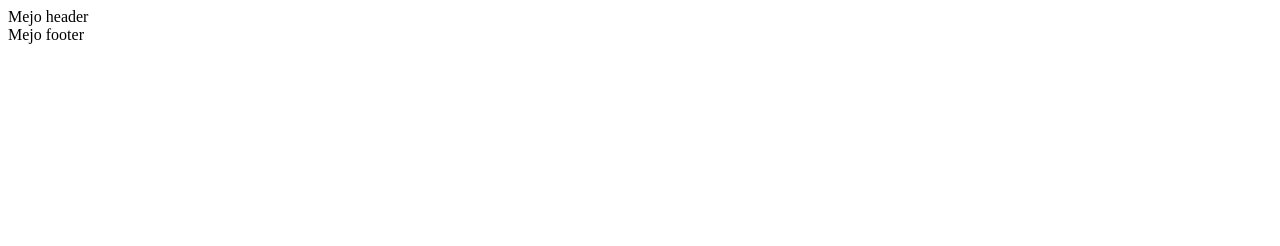
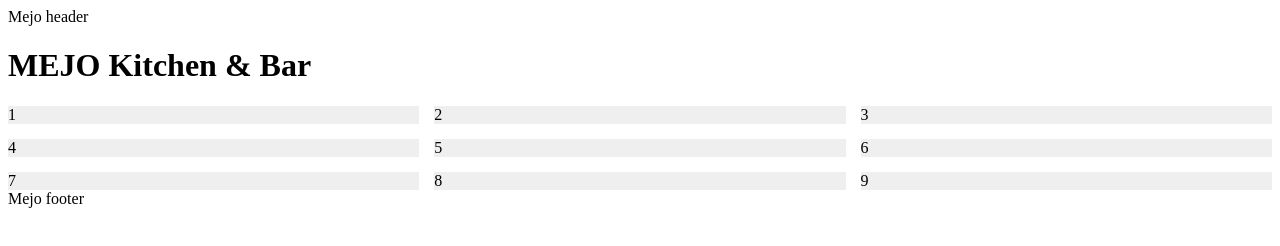
Before and after one commit to FechiF/mejotest, a plain HTML site: page index.html in a window 1280 px wide. Drawn offline with Linux system fonts and the light colour scheme.

Commit message:
updated styles

```diff
--- a/index.html
+++ b/index.html
@@ -9,7 +9,20 @@
   </head>
   <body>
     <header>Mejo header</header>
-    <div id="main"></div>
+    <div id="main">
+      <h1>MEJO Kitchen & Bar</h1>
+      <div class="main-grid">
+        <div>1</div>
+        <div>2</div>
+        <div>3</div>
+        <div>4</div>
+        <div>5</div>
+        <div>6</div>
+        <div>7</div>
+        <div>8</div>
+        <div>9</div>
+      </div>
+    </div>
     <footer>Mejo footer</footer>
     <script src="mejo.js"></script>
   </body>
--- a/styles.css
+++ b/styles.css
@@ -0,0 +1,11 @@
+.main-grid {
+  display: flex;
+  width: 100%;
+  gap: 15px;
+  flex-wrap: wrap;
+}
+
+.main-grid > div {
+  width: calc(33.33% - 15px * 2 / 3);
+  background: #efefef;
+}
```
